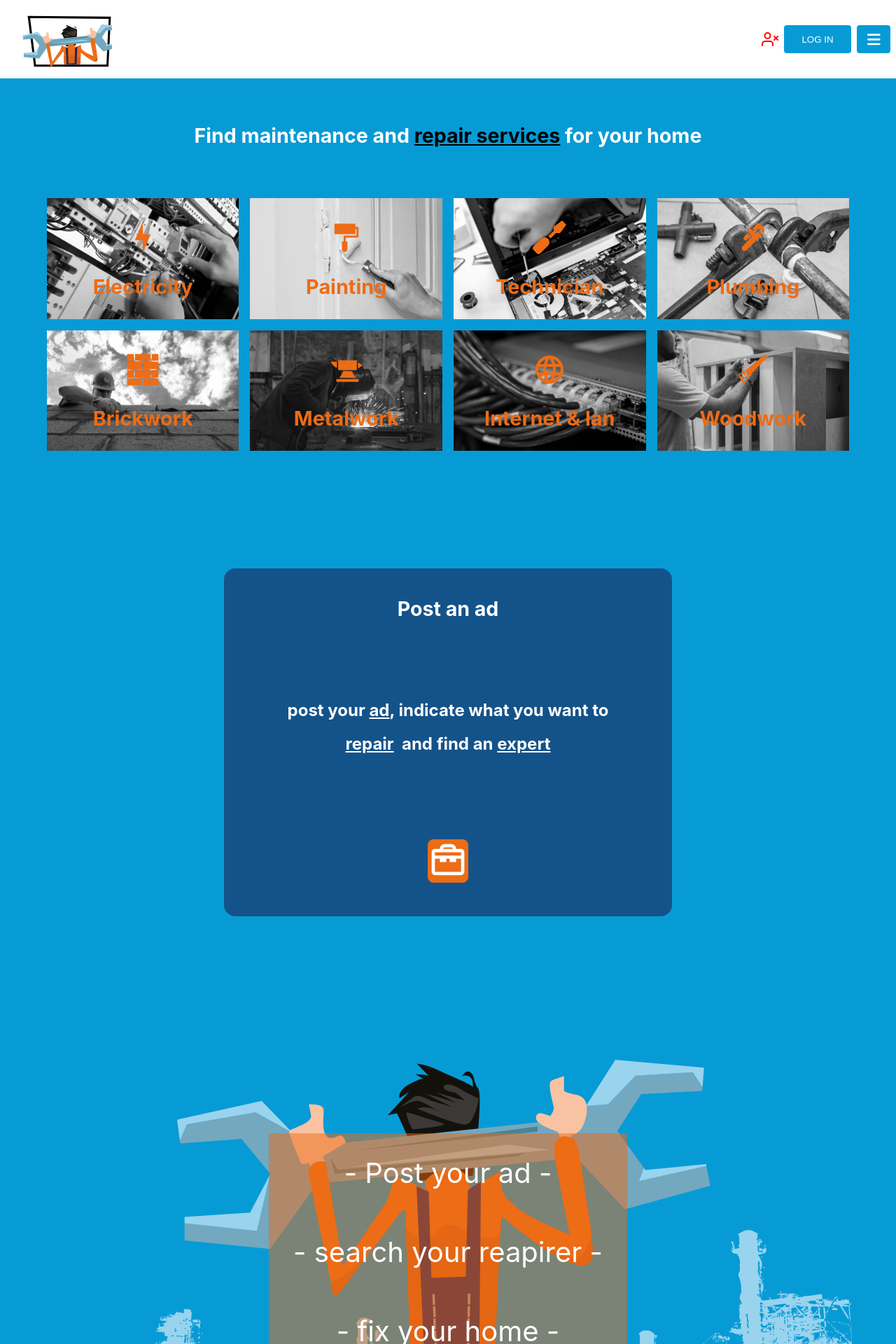
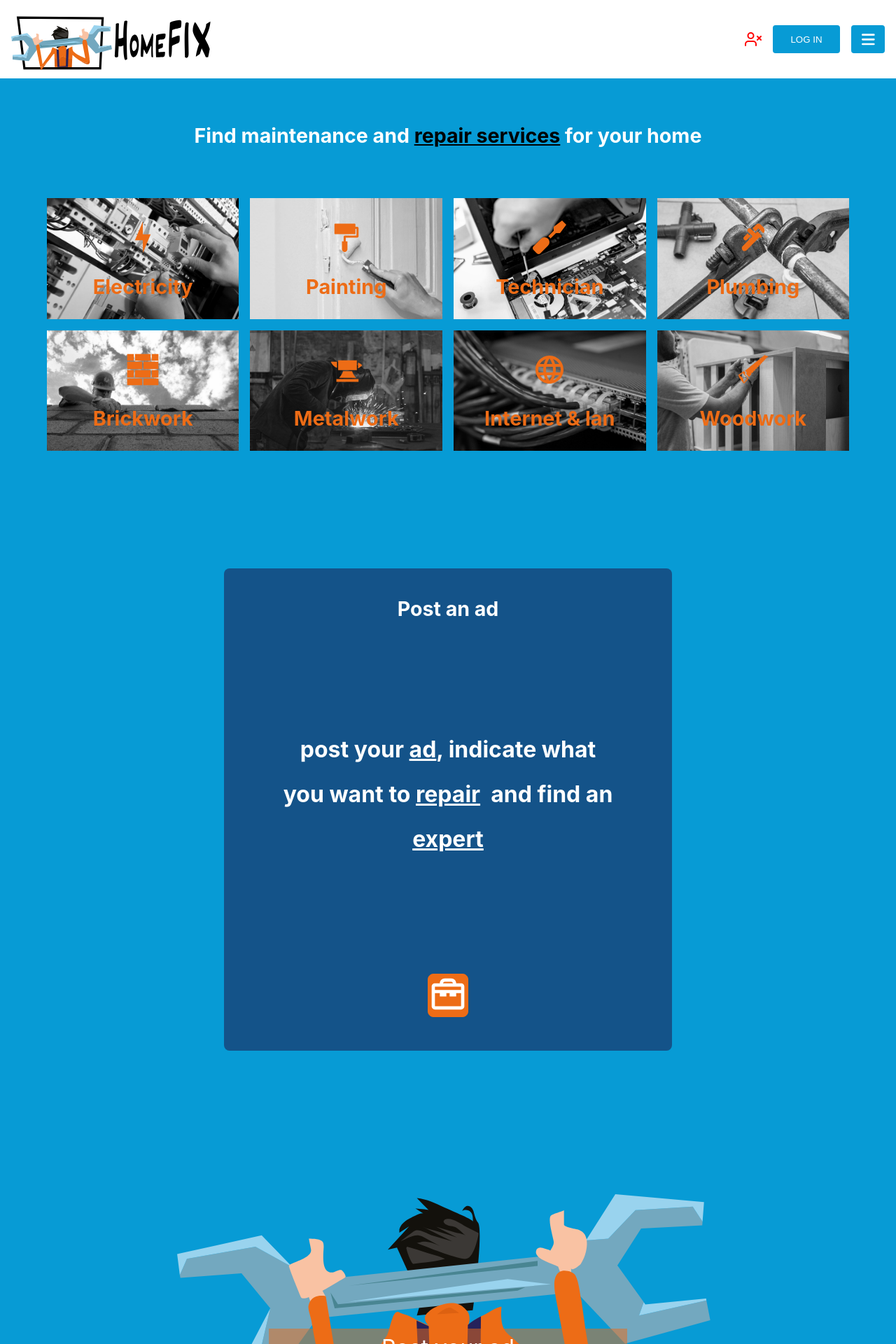
Before and after one commit to RodrigoDiazCarrillo/bootcamp-project-frontend, a React (Create React App) app: page / in a window 1280 px wide. Shown: the top 1920 px of the page at 70% size. Built offline with nearby package versions, Linux system fonts and the light colour scheme.

Commit message:
responsive

```diff
--- a/src/components/Footer.css
+++ b/src/components/Footer.css
@@ -1,13 +1,13 @@
 #footer{
     display: flex;
+    font-size: 1rem;
     justify-content: space-evenly;
     background-color: rgb(82, 82, 82);
     color: white;
     padding: 2rem 0 2rem 0;
 }
 .imgfooter{
-
-    justify-content: center;
+    margin-top: 1rem;
 }
 #footer>div{
     width: 20%;
@@ -18,7 +18,8 @@
     width: 100%;
 }
 
-#footer a{
+#footer a, p{
+    font-size: .8rem;
     color: white;
     text-decoration: none;
 }
@@ -27,3 +28,21 @@
     text-decoration: none;
     cursor: pointer;
 }
+/* small */
+@media only screen and (min-width:576px) {
+}
+/* medium */
+@media only screen and (min-width:768px) {
+    #footer a, p {
+        font-size: 1rem;
+        color: white;
+        text-decoration: none;
+    }
+
+}
+ /* largue */
+@media only screen and (min-width:992px) {
+    .imgfooter{
+        justify-content: center;
+    }
+}
--- a/src/components/Menu.css
+++ b/src/components/Menu.css
@@ -83,24 +83,24 @@
 }
 /* small */
 @media only screen and (min-width:576px) {
-
 }
-
 /* medium */
 @media only screen and (min-width:768px) {
   .menu .logo{
     height: 6rem;
-    width: 8rem;
-    margin-left: 2rem;
+    width: 18rem;
     background:url("../img/logo.svg");
-    background-size: cover;
+    height: 6rem;
+
+  background-size: cover;
   }
+  .menu .loginbtn,
+.dropbtn {
+  margin-right: 1rem;
 }
- /* largue */
-@media only screen and (min-width:992px) {
-
+.usericon{
+  margin-right: 1rem;
+  align-items: center;
+  display: flex;
 }
- /* Extra largue */
-@media only screen and (min-width:1200px) {
-
 }
--- a/src/components/Menu.js
+++ b/src/components/Menu.js
@@ -19,9 +19,9 @@ export const Menu = () => {
         <div class="dropdown">
         <button class="dropbtn"><HiMenu style={menustyle} /></button>
           <div class="dropdown-content">
-            <a href="http://localhost:3000/search">About</a>
+            <a href="http://localhost:3000/about">About</a>
             <a href="http://localhost:3000/search">Search ads</a>
-            <a href="http://localhost:3000/search">Post your ad</a>
+            <a href="http://localhost:3000/postad">Post your ad</a>
           </div>
         </div>
         </div>
--- a/src/pages/Home.css
+++ b/src/pages/Home.css
@@ -4,7 +4,8 @@
     background-size: cover;
 }
 .home>p{
-    margin: 4rem 0 4rem 0;
+    margin: 4rem auto;
+    width: 80%;
     color: rgb(255, 255, 255);
     font-size: 1.785rem;
     font-weight: 700;
@@ -33,9 +34,9 @@
     width: 10rem;
 }
 .post-ad{
-    border-radius: 1rem;
+    border-radius: 0.5rem;
     width: 50%;
-    margin: 6em auto;
+    margin: 2em auto;
     padding: 1rem;
     box-sizing: border-box;
     display: flex;
@@ -51,10 +52,10 @@
 .post-ad>p{
     color: rgb(255, 255, 255);
     width: 80%;
-    font-size: 1.5rem;
+    font-size: 1.2rem;
     font-weight: 700;
     text-align: center;
-    margin: 5rem auto;
+    margin: 2em auto;
     line-height: 2em;
 }
 .post-ad a{
@@ -83,11 +84,42 @@
     justify-content: center;
 }
 .box1>div>p{
-    font-size: 2.5rem;
+    font-size: 1.5rem;
     color: rgb(255, 255, 255);
     width: 40%;
     margin: 0 auto;
     box-sizing: border-box;
-    padding: 2rem 0 2rem 0;
+    padding: 0.5rem 0 0.5rem 0;
     background-color: rgba(237, 108, 22,0.5);
 }
+/* small */
+@media only screen and (min-width:576px) {
+}
+/* medium */
+@media only screen and (min-width:768px) {
+    .post-ad>p{
+        color: rgb(255, 255, 255);
+        width: 80%;
+        font-size: 2rem;
+        font-weight: 700;
+        text-align: center;
+        margin: 4em auto;
+        line-height: 2em;
+    }
+    .box1>div>p{
+        font-size: 2rem;
+        color: rgb(255, 255, 255);
+        width: 40%;
+        margin: 0 auto;
+        box-sizing: border-box;
+        padding: 2rem 0 2remrem 0;
+        background-color: rgba(237, 108, 22,0.5);
+    }
+}
+ /* largue */
+@media only screen and (min-width:992px) {
+
+}
+ /* Extra largue */
+@media only screen and (min-width:1200px) {
+}
--- a/src/pages/Login.css
+++ b/src/pages/Login.css
@@ -1,9 +1,8 @@
 .logbox{
     border: solid 3px rgb(237, 108, 22);
-    width: 30%;
+    width: 80%;
     margin: 15vh auto;
     padding: 1rem 0 1rem 0;
-
     border-radius: 15px;
 }
 .logbox img{
@@ -23,6 +22,7 @@
 .logbox form input{
     margin: .5rem 0 .5rem 0;
     height: 1.5rem;
+    width: 50%;
     font-size: 1rem;
 }
 .logbox a{
@@ -51,3 +51,27 @@
     border: solid 2px rgb(204, 85, 0);
     background: rgb(204, 85, 0);
 }
+/* small */
+@media only screen and (min-width:576px) {
+    .logbox{
+        width: 65%;
+    }
+}
+/* medium */
+@media only screen and (min-width:768px) {
+    .logbox{
+        width: 40%;
+    }
+}
+ /* largue */
+@media only screen and (min-width:992px) {
+    .logbox{
+        width: 30%;
+    }
+}
+ /* Extra largue */
+@media only screen and (min-width:1200px) {
+    .logbox{
+        width: 20%;
+    }
+}
--- a/src/pages/Login.js
+++ b/src/pages/Login.js
@@ -117,7 +117,7 @@ export const Login = () => {
         />
         </div>
         <div>
-        <button className="loginbtn" disabled={sendRequest} onClick={() => setSendRequest(true)}>Iniciar sesión</button>
+        <button className="loginbtn" disabled={sendRequest} onClick={() => setSendRequest(true)}>Log in</button>
         </div>
 
       </form>
--- a/src/pages/Postad.css
+++ b/src/pages/Postad.css
@@ -81,5 +81,31 @@
     max-width: 90%;
     min-width: 90%;
     margin: 0 auto;
-    margin-bottom: 2rem;
 }
+/* small */
+@media only screen and (min-width:576px) {
+    .postbox{
+        width: 40%;
+    }
+}
+/* medium */
+@media only screen and (min-width:768px) {
+    #ad-description, .postbox form input{
+        margin-bottom: 2rem;
+    }
+    .postbox{
+        width: 40%;
+    }
+}
+ /* largue */
+@media only screen and (min-width:992px) {
+    .postbox{
+        width: 35%;
+    }
+}
+ /* Extra largue */
+@media only screen and (min-width:1200px) {
+    .postbox{
+        width: 30%;
+    }
+}
```
